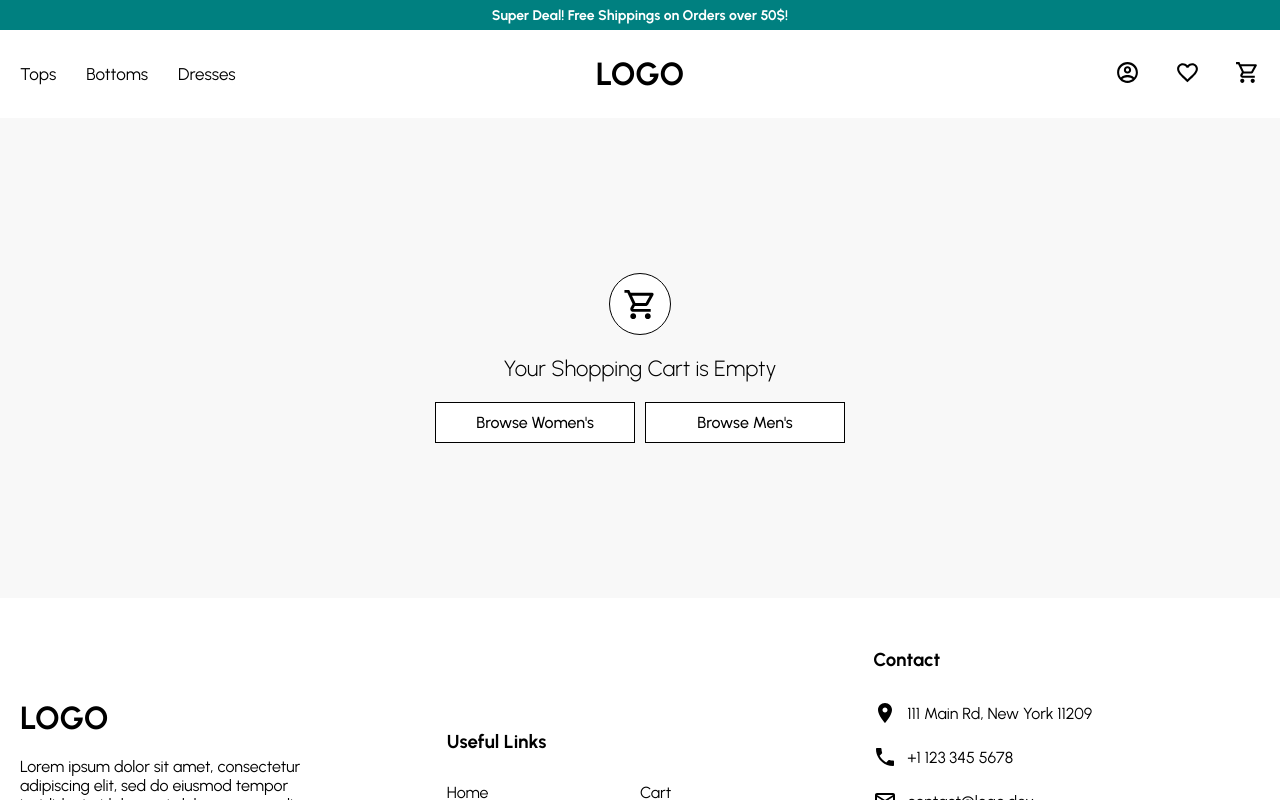
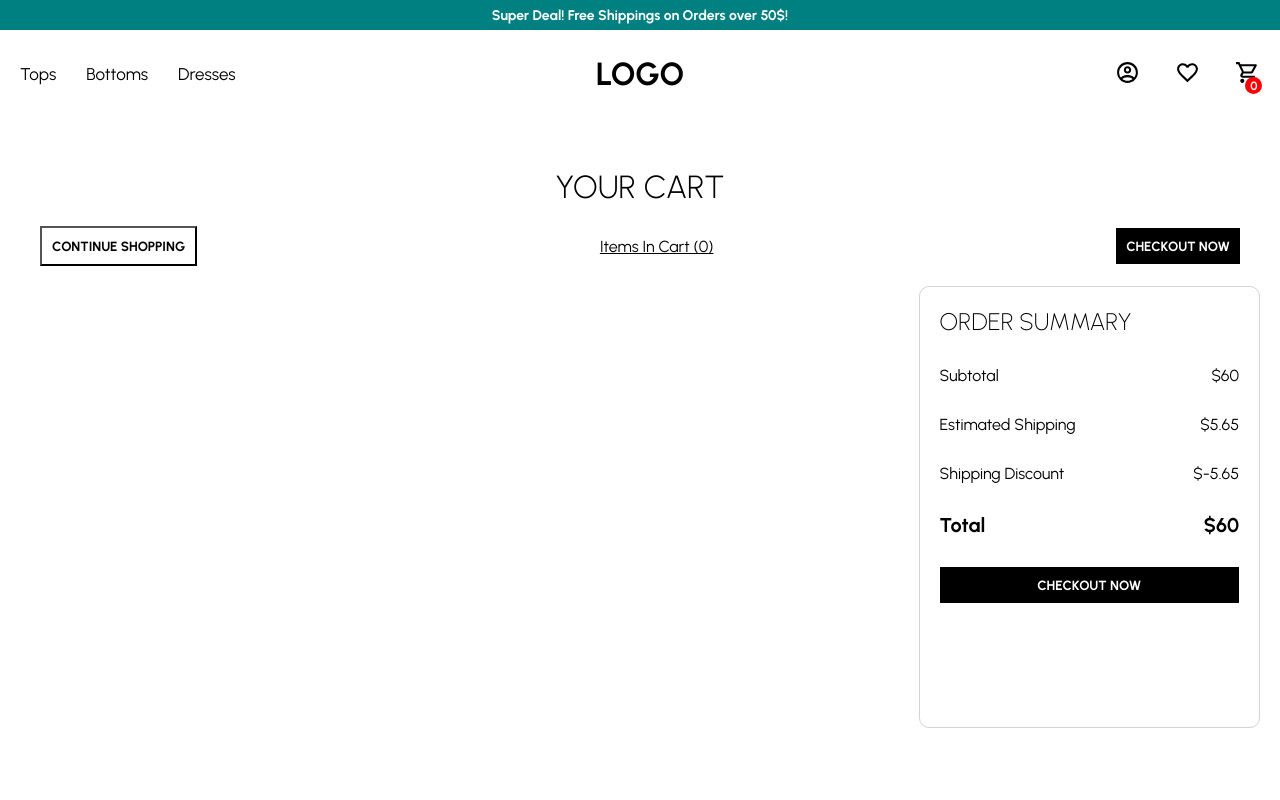
Before and after one commit to abuiko/ecommerce-app, a React (Create React App) app: page /cart in a window 1280 px wide. Shown: the top 800 px of the page. Built offline with nearby package versions, Linux system fonts and the light colour scheme.

Commit message:
add / remove cart item with redux

```diff
--- a/src/components/CartItem.jsx
+++ b/src/components/CartItem.jsx
@@ -1,6 +1,9 @@
 import React from 'react'
 import styled from 'styled-components'
 import { Add, Remove } from '@material-ui/icons'
+
+import { useDispatch } from 'react-redux'
+import { removeFromCart } from '../redux/action'
 
 import { device } from '../responsive'
 
@@ -29,6 +32,7 @@ const Image = styled.img`
 
 `
 const Details = styled.div`
+    margin: 15px 0px;
     display: flex;
     flex-direction: column;
     justify-content: space-around;
@@ -39,7 +43,7 @@ const ProductColor = styled.div`
     width: 25px;
     height: 25px;
     border-radius: 50%;
-    background-color: #${props => props.color};
+    background-color: ${props => props.color};
 
     @media screen and ${device.tablet} {
         width: 15px;
@@ -79,6 +83,12 @@ const ProductPrice = styled.span`
     }
 `
 
+const RemoveItem = styled.span`
+    cursor: pointer;
+    color: red;
+    font-size: 16px;
+`
+
 const Hr = styled.hr`
     background-color: #eee;
     border: none;
@@ -86,16 +96,23 @@ const Hr = styled.hr`
 `
 
 const CartItem = ({ item }) => {
+
+    const dispatch = useDispatch()
+    const removeProduct = (product) => {
+        dispatch(removeFromCart(product))
+    }
+
     return (
         <Container>
             <Product>
                 <ProductDetails>
                     <Image src={item.url} />
                     <Details>
-                        <ProductName><b>Product:</b> {item.name}</ProductName>
+                        <ProductName><b>Product:</b> {item.name.toUpperCase()}</ProductName>
                         <ProductId><b>ID:</b> {item.id}</ProductId>
                         <ProductColor color={item.color} />
                         <ProductSize><b>Size:</b> M</ProductSize>
+                        <RemoveItem onClick={() => removeProduct(item)}>Remove Item</RemoveItem>
                     </Details>
                 </ProductDetails>
                 <PriceDetails>
--- a/src/components/Navbar.jsx
+++ b/src/components/Navbar.jsx
@@ -1,8 +1,8 @@
 import React from 'react'
+import { useSelector } from 'react-redux'
 import styled from 'styled-components'
 import { Link } from 'react-router-dom'
 import { AiOutlineSearch } from 'react-icons/ai'
-import { Badge } from '@material-ui/core';
 import { ShoppingCartOutlined, Menu, Favorite, FavoriteBorderOutlined, AccountCircleOutlined, SearchOutlined } from '@material-ui/icons';
 import { device } from '../responsive'
 
@@ -95,11 +95,30 @@ const MenuItem = styled.div`
     flex-direction: column;
     align-items: center;
     justify-content: space-between;
+
+    position: ${props => props.type === "cart" && "relative"}
+`
+const Badge = styled.span`
+    background-color: red;
+    width: 17px;
+    height: 17px;
+    display: flex;
+    justify-content: center;
+    align-items: center;
+    font-size: 12px;
+    border-radius: 50%;
+    position: absolute;
+    bottom: -20%;
+    right: -10%;
+    color: white;
+    font-weight: 700;
 `
 
 
 
 const Navbar = () => {
+
+    const state = useSelector((state) => state.handleCart)
 
     return (
         <Container>
@@ -135,9 +154,10 @@ const Navbar = () => {
 
 
                     </MenuItem>
-                    <MenuItem>
+                    <MenuItem type="cart">
                         <Link to="/cart" style={{ color: "black" }}>
                             <ShoppingCartOutlined style={{ width: "25px", height: "25px" }} />
+                            <Badge>{state.length}</Badge>
                         </Link>
 
 
--- a/src/containers/AllProductDetails.jsx
+++ b/src/containers/AllProductDetails.jsx
@@ -1,4 +1,6 @@
 import React, { useState, useEffect } from 'react'
+import { useDispatch } from 'react-redux'
+import { addToCart, removeFromCart } from '../redux/action'
 import { useParams } from 'react-router-dom'
 import NewsLetter from '../components/NewsLetter'
 
@@ -12,8 +14,6 @@ const Wrapper = styled.div`
     display: flex;
     max-width: 1280px;
     margin: auto;
-
-
     @media screen and ${device.mobile} {
         flex-direction: column;
     }
@@ -25,7 +25,6 @@ const Image = styled.img`
     width: 100%;
     height: 100%;
     object-fit: cover;
-
 `
 const InfoContainer = styled.div`
     display: flex;
@@ -33,7 +32,6 @@ const InfoContainer = styled.div`
     justify-content: center;
     flex: 1;
     padding: 0px 50px;
-
     @media screen and ${device.tablet} {
         padding: 10px 10px;
     }
@@ -41,38 +39,31 @@ const InfoContainer = styled.div`
 const Title = styled.h1`
     font-weight: 300;
     text-transform: capitalize;
-
 `
 const Desc = styled.p`
     margin: 20px 0px;
-
 `
 const Price = styled.span`
     font-weight: 100;
     font-size: 40px;
 `
-
 const FilterContainer = styled.div`
     width: 100%;
     margin: 30px 0px;
     display: flex;
     justify-content: space-between;
-
     @media screen and ${device.mobile} {
         width: 100%;
     }
 `
-
 const Filter = styled.div`
     display: flex;
     align-items: center;
 `
-
 const FilterTitle = styled.span`
     font-size: 20px;
     font-weight: 200;
 `
-
 const FilterColor = styled.div`
     width: 30px;
     height: 30px;
@@ -81,7 +72,6 @@ const FilterColor = styled.div`
     margin: 0px 15px;
     cursor: pointer;
 `
-
 const FilterSize = styled.select`
     margin-left: 10px;
     padding: 10px;
@@ -126,13 +116,15 @@ const Button = styled.button`
         color: white;
     }
 `
-
-
-
 const AllProductDetails = () => {
     const { id } = useParams()
     const [product, setProduct] = useState([])
     const [loading, setLoading] = useState(false)
+
+    const dispatch = useDispatch()
+    const addProduct = (product) => {
+        dispatch(addToCart(product))
+    }
 
     useEffect(() => {
         const getProduct = async () => {
@@ -187,10 +179,9 @@ const AllProductDetails = () => {
                             <Amount>1</Amount>
                             <Add />
                         </AmountContainer>
-                        <Button>ADD TO CART</Button>
+                        <Button onClick={() => addProduct(product)}>ADD TO CART</Button>
                     </AddContainer>
                 </InfoContainer>
-
             </Wrapper>
         )
     }
@@ -198,10 +189,7 @@ const AllProductDetails = () => {
     return (
         <Container>
 
-
             {loading ? <Loading /> : <ShowProduct />}
-
-
 
             <NewsLetter />
 
--- a/src/containers/Cart.jsx
+++ b/src/containers/Cart.jsx
@@ -1,6 +1,6 @@
 import React, { useContext } from 'react'
 import styled from 'styled-components'
-
+import { useSelector } from 'react-redux'
 import CartItem from '../components/CartItem'
 // import { Context } from '../Context'
 
@@ -112,24 +112,25 @@ const Cart = () => {
     // const { cartItems } = useContext(Context)
     // const itemsInCart = cartItems.map(item => <CartItem item={item} key={item.id} />)
 
-
+    const items = useSelector(state => state.handleCart)
+    const itemsInCart = items.map(item => <CartItem item={item} key={item.id} />)
     return (
         <Container>
 
-            <EmptySection title="Shopping Cart" icon={<ShoppingCartOutlined style={{ fontSize: "35px" }} />} />
-            {/* <Wrapper>
+            {/* <EmptySection title="Shopping Cart" icon={<ShoppingCartOutlined style={{ fontSize: "35px" }} />} /> */}
+            <Wrapper>
                 <Title>YOUR CART</Title>
                 <Top>
                     <TopButton>CONTINUE SHOPPING</TopButton>
                     <TopTexts>
 
-                        <TopText>Items In Cart (0)</TopText>
+                        <TopText>Items In Cart ({items.length})</TopText>
 
                     </TopTexts>
                     <TopButton type="filled">CHECKOUT NOW</TopButton>
                 </Top>
                 <Bottom>
-                    <Info></Info>
+                    <Info>{itemsInCart}</Info>
                     <Summary>
                         <SummaryTitle>ORDER SUMMARY</SummaryTitle>
                         <SummaryItem>
@@ -151,7 +152,7 @@ const Cart = () => {
                         <Button>CHECKOUT NOW</Button>
                     </Summary>
                 </Bottom>
-            </Wrapper> */}
+            </Wrapper>
 
         </Container>
     )
--- a/src/index.js
+++ b/src/index.js
@@ -4,12 +4,15 @@ import App from './App';
 // import { ContextProvider } from './Context'
 
 import { BrowserRouter as Router } from 'react-router-dom'
-
+import { Provider } from 'react-redux'
+import store from './redux/store'
 
 ReactDOM.render(
 
   <Router>
-    <App />
+    <Provider store={store}>
+      <App />
+    </Provider>
   </Router>
 
 
--- /dev/null
+++ b/src/redux/action/index.js
@@ -0,0 +1,17 @@
+// ADD ITEM TO CART
+
+export const addToCart = (product) => {
+    return {
+        type: "ADD_TO_CART",
+        payload: product
+    }
+}
+
+// REMOVE ITEM FROM CART
+
+export const removeFromCart = (product) => {
+    return {
+        type: "REMOVE_FROM_CART",
+        payload: product
+    }
+}
--- /dev/null
+++ b/src/redux/reducer/handleCart.js
@@ -0,0 +1,42 @@
+const cart = [];
+
+const handleCart = (state = cart, action) => {
+    const product = action.payload
+    switch (action.type) {
+        case "ADD_TO_CART":
+            // check if product exists
+            const exist = state.find((x) => x.id === product.id);
+            if (exist) {
+                // increase the quantity
+                return state.map((x) => x.id === product.id ? { ...x, qty: x.qty + 1 } : x)
+            } else {
+                const product = action.payload
+                return [
+                    ...state,
+                    {
+                        ...product,
+                        qty: 1,
+                    }
+                ]
+            }
+            break;
+
+        case "REMOVE_FROM_CART":
+            const exist1 = state.find((x) => x.id === product.id);
+            if (exist1.qty === 1) {
+                return state.filter((x) => x.id !== exist1.id)
+            } else {
+                return state.map((x) =>
+                    x.id === product.id ? { ...x, qty: x.qty - 1 } : x
+                )
+            }
+            break;
+
+        default:
+            return state;
+            break;
+
+    }
+}
+
+export default handleCart
--- /dev/null
+++ b/src/redux/reducer/index.js
@@ -0,0 +1,8 @@
+import handleCart from './handleCart'
+import { combineReducers } from 'redux'
+
+const rootReducers = combineReducers({
+    handleCart,
+})
+
+export default rootReducers
--- /dev/null
+++ b/src/redux/store.js
@@ -0,0 +1,6 @@
+import { createStore } from 'redux'
+import rootReducers from './reducer'
+
+const store = createStore(rootReducers)
+
+export default store
```
